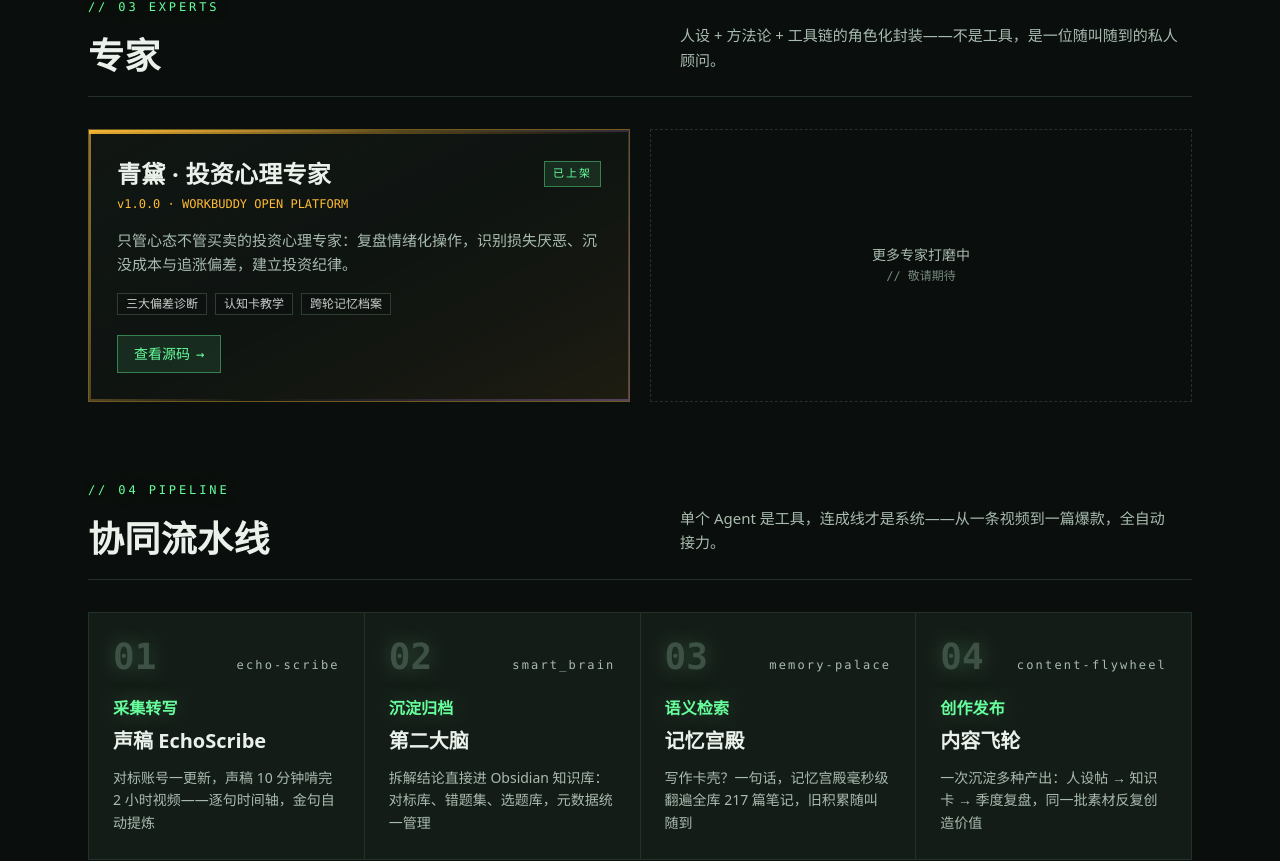
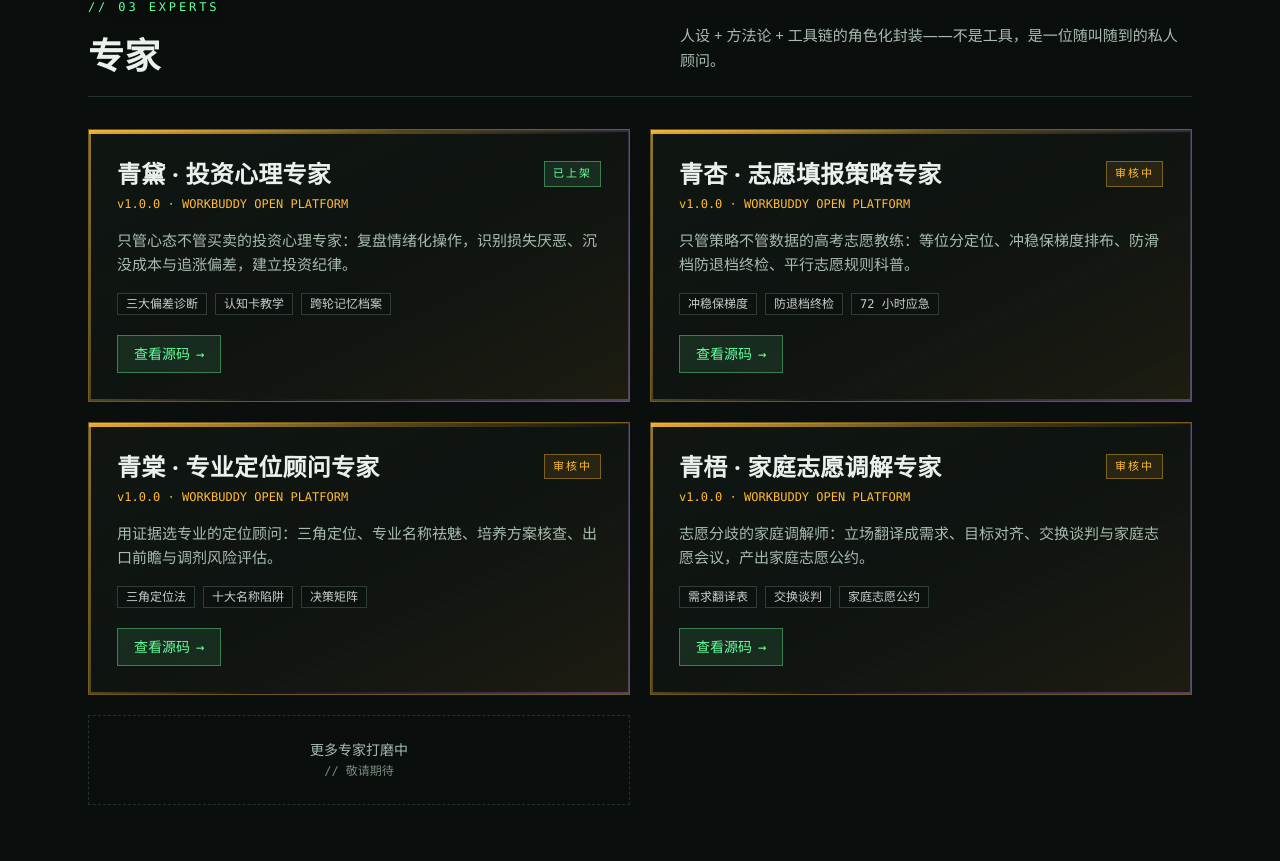
Before and after one commit to yuwangjuan1/syvia_platform, a Next.js app: page / in a window 1280 px wide. Shown: the part 3659-4520 px from the top of the page. Built offline with nearby package versions, Linux system fonts and the light colour scheme.

Commit message:
EXPERTS 新增高考志愿三件套卡片（青杏/青棠/青梧），开发日志补发布里程碑

```diff
--- a/src/data/agents.ts
+++ b/src/data/agents.ts
@@ -246,6 +246,30 @@ export const EXPERTS: Array<{
     href: "https://github.com/yuwangjuan1/smart_brain_skills",
     status: "LISTED",
   },
+  {
+    name: "青杏 · 志愿填报策略专家",
+    version: "v1.0.0",
+    desc: "只管策略不管数据的高考志愿教练：等位分定位、冲稳保梯度排布、防滑档防退档终检、平行志愿规则科普。",
+    highlights: ["冲稳保梯度", "防退档终检", "72 小时应急"],
+    href: "https://github.com/yuwangjuan1/smart_brain_skills",
+    status: "REVIEW",
+  },
+  {
+    name: "青棠 · 专业定位顾问专家",
+    version: "v1.0.0",
+    desc: "用证据选专业的定位顾问：三角定位、专业名称祛魅、培养方案核查、出口前瞻与调剂风险评估。",
+    highlights: ["三角定位法", "十大名称陷阱", "决策矩阵"],
+    href: "https://github.com/yuwangjuan1/smart_brain_skills",
+    status: "REVIEW",
+  },
+  {
+    name: "青梧 · 家庭志愿调解专家",
+    version: "v1.0.0",
+    desc: "志愿分歧的家庭调解师：立场翻译成需求、目标对齐、交换谈判与家庭志愿会议，产出家庭志愿公约。",
+    highlights: ["需求翻译表", "交换谈判", "家庭志愿公约"],
+    href: "https://github.com/yuwangjuan1/smart_brain_skills",
+    status: "REVIEW",
+  },
 ];
 
 /** 开发日志：里程碑时间线 */
@@ -298,6 +322,12 @@ export const DEVLOG: Array<{
     tag: "RELEASE",
   },
   {
+    date: "2026.10",
+    event: "高考志愿专家三件套发布",
+    detail: "青杏志愿策略 · 青棠专业定位 · 青梧家庭调解，经典三件套覆盖择校填报全流程",
+    tag: "RELEASE",
+  },
+  {
     date: "NEXT",
     event: "侦察猫头鹰 · 情报 Agent",
     detail: "信息源订阅轮询 · 内容去重聚类 · 每日简报自动生成",
```
